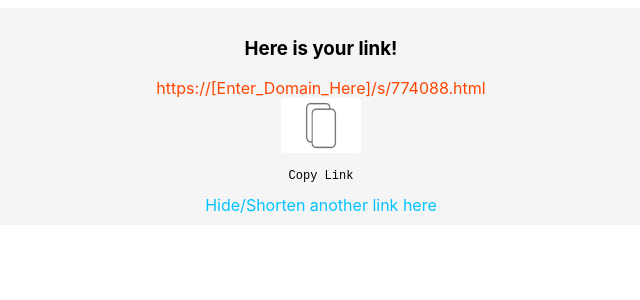
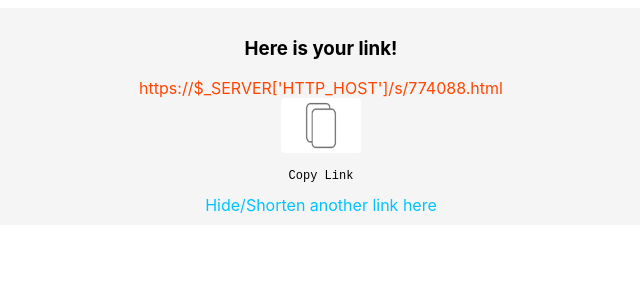
Before and after one commit to Encryptium/ZapURL, a PHP site: page /create.php in a window 1280 px wide. Shown: the top 300 px of the page, without its empty margins (319-959 px from the left). Run offline with PHP 8.4, Linux system fonts and the light colour scheme; data that the repository does not hold is empty; some libraries are stand-ins or nearby versions.

Commit message:
Update create.php

```diff
--- a/create.php
+++ b/create.php
@@ -69,7 +69,7 @@ while(file_exists("s/$file.html")){
 
 <div id="info" style="display: none">
 <h3 class="dark">Here is your link!</h3>
-<a id="link" target="_blank" href="/s/<?=$file?>.html">https://[Enter_Domain_Here]/s/<?=$file?>.html</a>
+<a id="link" target="_blank" href="/s/<?=$file?>.html">https://$_SERVER['HTTP_HOST']/s/<?=$file?>.html</a>
 
 <img class="copy" id="lightcopy" src="images/copylight.png" onclick="Copy('#link');" alt="Copy" title="Copy Link">
 <!--<img class="copy" id="dark" style="display:none" src="images/copylight.png" onclick="Copy('#link')" alt="Copy" title="Copy Link">-->
```
